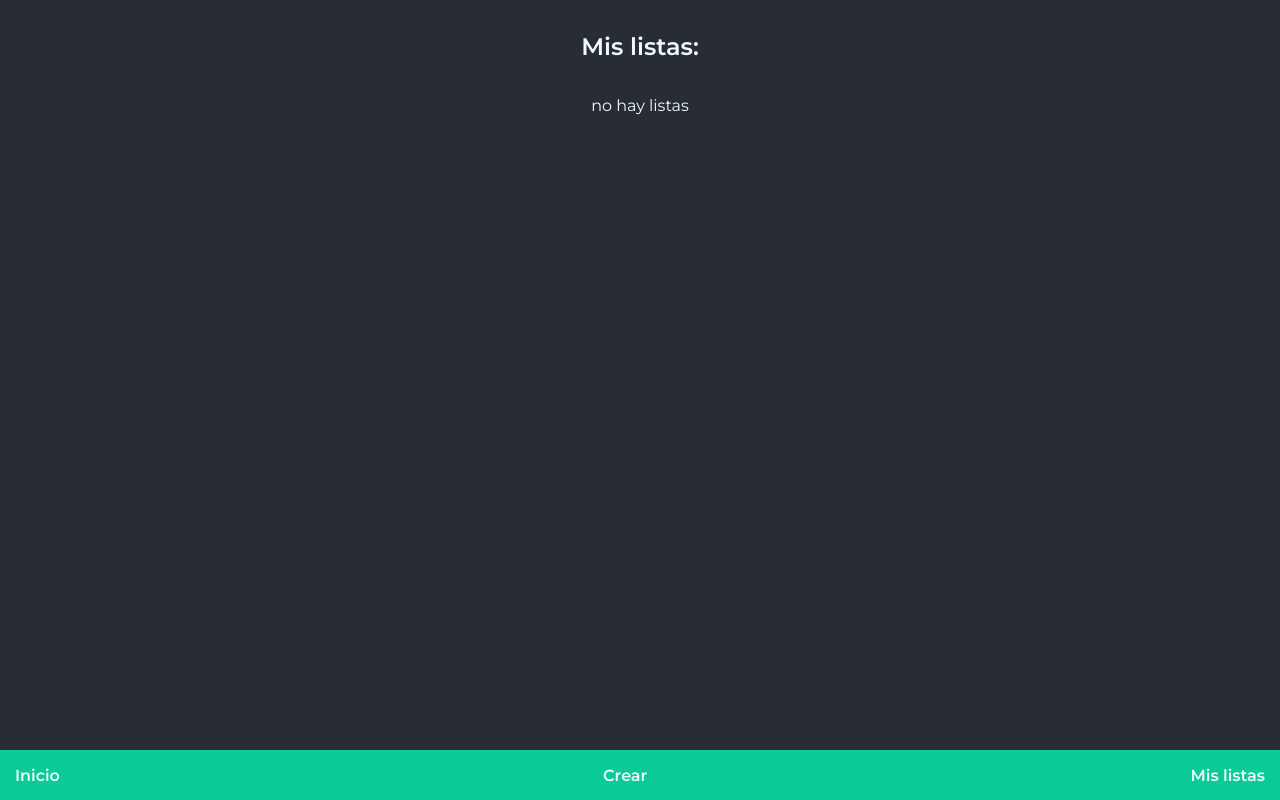
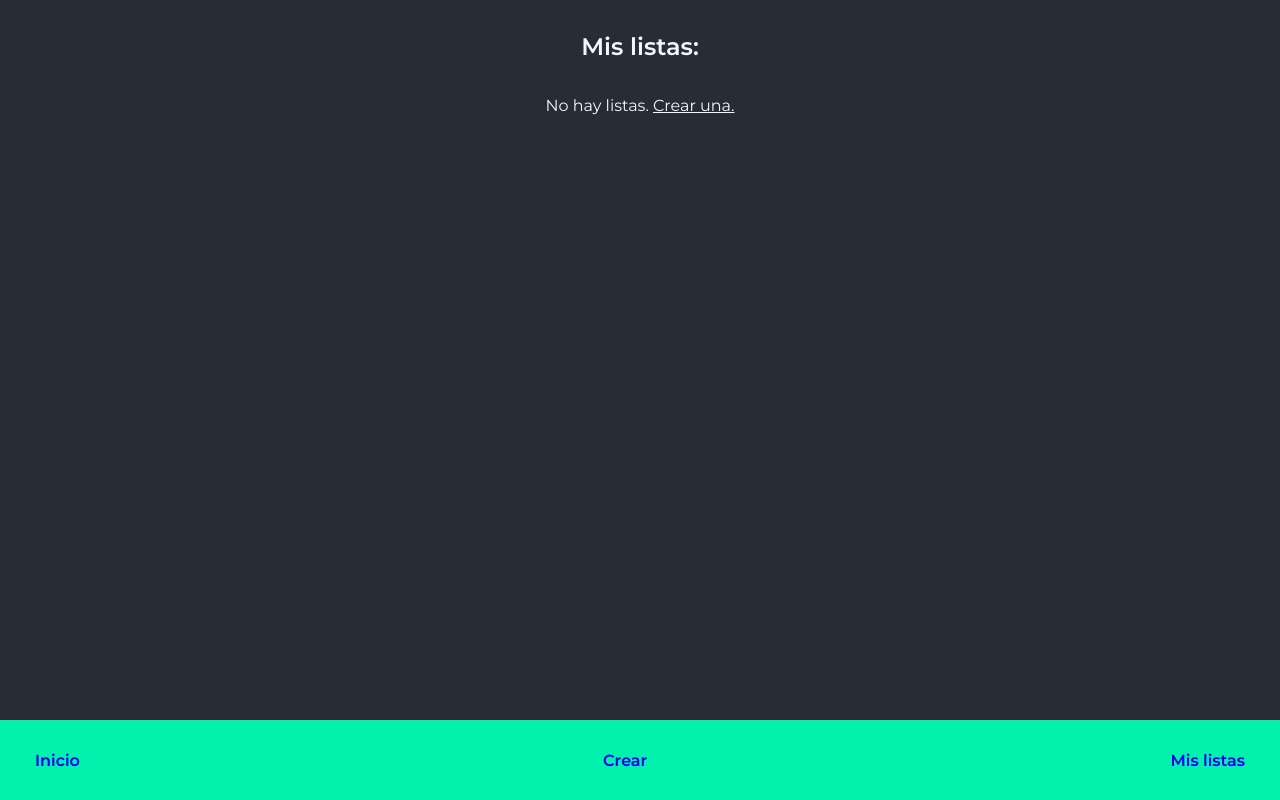
Before and after one commit to nima8998/grocery-list, a React (Create React App) app: page /mis-listas in a window 1280 px wide. Built offline with nearby package versions, Linux system fonts and the light colour scheme.

Commit message:
mejoras de rendimiento, SEO, metas, layout resposive

```diff
--- a/public/index.html
+++ b/public/index.html
@@ -2,10 +2,10 @@
 <html lang="en">
   <head>
     <meta charset="utf-8" />
+    <meta name="viewport" content="width=device-width, initial-scale=1" />
+    <meta name="description" content="Aplicación para crear listas de compras desde tu celular o computadora. Sin necesidad de tener acceso a internet." />
+    <meta name="keywords" content="Listas de compras, Compras sin internet, Crear listas, Compra eficiente, Organización de compras, Listas de compras móviles, Aplicación de listas de compras, Listas de compras personalizadas" >
     <link rel="icon" href="%PUBLIC_URL%/favicon.ico" />
-    <meta name="viewport" content="width=device-width, initial-scale=1" />
-    <meta name="theme-color" content="#000000" />
-    <meta name="description" content="Web site created using create-react-app" />
     <link rel="apple-touch-icon" href="%PUBLIC_URL%/logo192.png" />
     <link rel="preconnect" href="https://fonts.googleapis.com">
     <link rel="preconnect" href="https://fonts.gstatic.com" crossorigin>
--- a/src/App.js
+++ b/src/App.js
@@ -5,14 +5,16 @@ import Error from './components/Error';
 import NewList from './components/NewList';
 import ListDetail from './components/ListDetail';
 import MyLists from './components/MyLists.js';
+import Layout from './layout/Layout';
 
 import {
-    createBrowserRouter,
-    RouterProvider
+    BrowserRouter,
+    Routes,
+    Route
 } from "react-router-dom"
 
 
-const router = createBrowserRouter([
+const router = [
     {
         path: "/",
         element: <Home/>
@@ -33,12 +35,27 @@ const router = createBrowserRouter([
         path: "*",
         element: <Error/>
     },
-])
+]
 
 
 function App() {
   return (
-    <RouterProvider router={router}/>
+    // <RouterProvider router={router}/>
+    <BrowserRouter>
+        <Routes>
+            <Route path='/' element={<Layout/>}>
+                {
+                    router.map(({path, element}, key)=>(
+                        <Route
+                        key={key}
+                        path={path}
+                        element={element}
+                        />
+                    ))
+                }
+            </Route>
+        </Routes>
+    </BrowserRouter>
   );
 }
 
--- a/src/components/Home.js
+++ b/src/components/Home.js
@@ -46,5 +46,7 @@ const Description = styled.p`
 `
 
 const ButtonBox = styled.div`
-
+    a{
+        color: var(--c-white)
+    };
 `
--- a/src/components/ListDetail.js
+++ b/src/components/ListDetail.js
@@ -1,7 +1,8 @@
 import React, {useState} from "react";
 import styled from "styled-components";
 import { useParams } from "react-router-dom";
-import { notifyError, notifySuccess } from "./NewList";
+import { notifySuccess } from "../utils/notifySuccess";
+import { notifyError } from "../utils/notifyError";
 import { ToastContainer } from "react-toastify";
 import Navbar from "./Navbar";
 
@@ -86,7 +87,6 @@ const Wrapper = styled.section`
     justify-content: flex-start;
     gap: 1rem;
     padding: 1rem;
-    height: 100%;
 `
 const Title = styled.h2`
     .listName{
--- a/src/components/MyLists.js
+++ b/src/components/MyLists.js
@@ -16,7 +16,7 @@ export default function MyLists() {
                             <li key={key} className="item">
                             <Link to={`/list/${item}`}>{item}</Link>
                             </li>
-                        )) : <p>no hay listas</p>
+                        )) : <li>No hay listas. <Link to={"/new-list"}>Crear una.</Link></li>
                 }
             </ul>
         </List>
@@ -44,6 +44,10 @@ const List = styled.div`
         flex-direction: column;
         align-items: center;
         gap: 15px;
+
+        a{
+            color: var(--c-white);
+        }
     }
 
     .item{
--- a/src/components/Navbar.js
+++ b/src/components/Navbar.js
@@ -37,14 +37,14 @@ const Wrapper = styled.nav`
     position: fixed;
     display: flex;
     align-items: center;
-    height: 50px;
+    height: 80px;
     bottom: 0;
     left: 0;
     width: 100%;
     font-weight: bolder;
-    color: var(--c-white);
+    color: var(--c-black);
     background-color: var(--c-glow);
-    padding: 0 15px;
+    padding: 0 35px;
 
     ul{
         display: flex;
--- a/src/components/NewList.js
+++ b/src/components/NewList.js
@@ -1,65 +1,24 @@
 import React, {useState} from "react";
 import styled from "styled-components";
-import {toast, ToastContainer } from 'react-toastify';
+import { ToastContainer } from 'react-toastify';
 import 'react-toastify/dist/ReactToastify.css';
 import Navbar from "./Navbar";
+import { notifyError } from "../utils/notifyError";
 
-export const notifyError = (message, closeFunction) => toast.error(
-            message, {
-            position: "top-center",
-            autoClose: 2000,
-            hideProgressBar: false,
-            closeOnClick: true,
-            pauseOnHover: true,
-            draggable: true,
-            progress: undefined,
-            theme: "dark",
-            onClose: typeof closeFunction === "function" && closeFunction(),
-        })
-
-export const notifySuccess = (message, closeFunction) => toast.success(
-            message, {
-            position: "top-center",
-            autoClose: 2000,
-            hideProgressBar: false,
-            closeOnClick: true,
-            pauseOnHover: true,
-            draggable: true,
-            progress: undefined,
-            theme: "dark",
-            onClose: typeof closeFunction === "function" && closeFunction(),
-        })
-
-const createList = (listName) =>{
-    return new Promise((resolve, reject)=>{
-        const sessionLists = Object.keys(sessionStorage);
-        try {
-            if(!sessionLists.some(item=>item === listName)){
-                sessionStorage.setItem(`${listName}`, JSON.stringify([]))
-                resolve("Lista creada con éxito !")
-            }else{
-                reject("La lista ya existe")
-            }
-        } catch (error) {
-            return error
-        }
-    })
-}
 
 export default function NewList() {
+    const sessionLists = Object.keys(sessionStorage);
     const [listName, setListName] = useState('');
 
     const handleForm = (e) =>{
         e.preventDefault();
 
-        createList(listName)
-            .then(result=>{
-                notifySuccess(result);
-                setTimeout(() => {
-                    window.location.assign(`/list/${listName}`)
-                }, 3000);
-            })
-            .catch(error=>notifyError(error))
+        if(!sessionLists.some(item=>item === listName)){
+            sessionStorage.setItem(`${listName}`, JSON.stringify([]))
+            window.location.assign(`/list/${listName}`)
+        }else{
+            notifyError("La lista ya existe");
+        }
     };
 
   return (
--- a/src/index.css
+++ b/src/index.css
@@ -17,12 +17,12 @@ main{
   height: 100vh;
 }
 
-a{
-  color: var(--c-white);
+section{
+  height: calc(100% - 100px);
 }
 
-a:visited{
-  color: var(--c-white);
+html, body{
+  overflow: hidden;
 }
 
 input{
--- /dev/null
+++ b/src/layout/Layout.js
@@ -0,0 +1,12 @@
+import React from 'react'
+import { Outlet } from 'react-router-dom'
+import Navbar from '../components/Navbar'
+
+export default function Layout() {
+  return (
+    <>
+        <Outlet/>
+        <Navbar/>
+    </>
+  )
+}
--- /dev/null
+++ b/src/utils/notifyError.js
@@ -0,0 +1,14 @@
+import {toast } from 'react-toastify';
+
+export const notifyError = (message, closeFunction) => toast.error(
+    message, {
+    position: "top-center",
+    autoClose: 2000,
+    hideProgressBar: false,
+    closeOnClick: true,
+    pauseOnHover: true,
+    draggable: true,
+    progress: undefined,
+    theme: "dark",
+    onClose: typeof closeFunction === "function" && closeFunction(),
+})
--- /dev/null
+++ b/src/utils/notifySuccess.js
@@ -0,0 +1,15 @@
+import {toast } from 'react-toastify';
+
+
+export const notifySuccess = (message, closeFunction) => toast.success(
+    message, {
+        position: "top-center",
+        autoClose: 2000,
+        hideProgressBar: false,
+        closeOnClick: true,
+        pauseOnHover: true,
+        draggable: true,
+        progress: undefined,
+        theme: "dark",
+        onClose: typeof closeFunction === "function" && closeFunction(),
+    })
```
